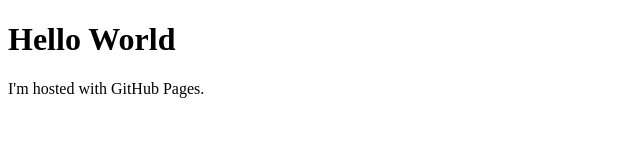
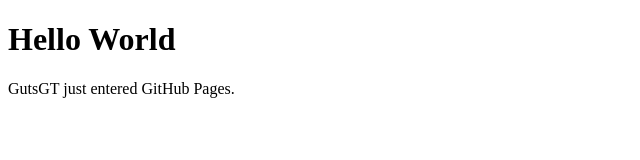
Before and after one commit to GutsGT/gutsgt.github.io, a plain HTML site: page index.html in a window 1280 px wide. Shown: the full height of the page, 0-640 px from the left. Drawn offline with Linux system fonts and the light colour scheme.

Commit message:
Update index.html

```diff
--- a/index.html
+++ b/index.html
@@ -4,6 +4,6 @@
     </head>
     <body>
     <h1>Hello World</h1>
-    <p>I'm hosted with GitHub Pages.</p>
+    <p>GutsGT just entered GitHub Pages.</p>
     </body>
 </html>
```
